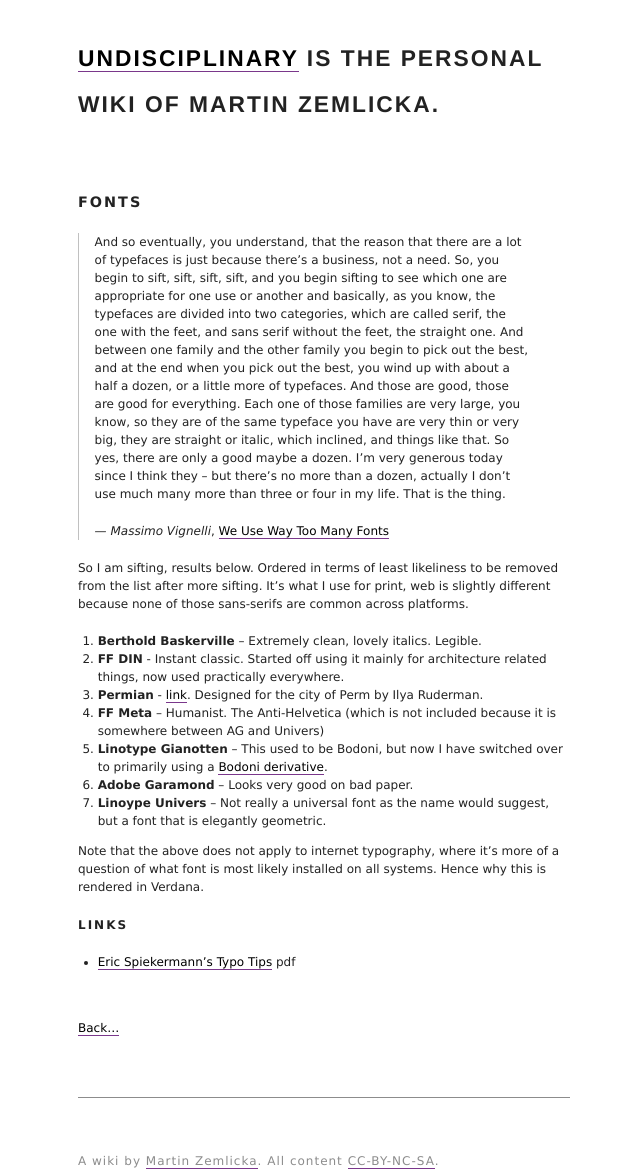
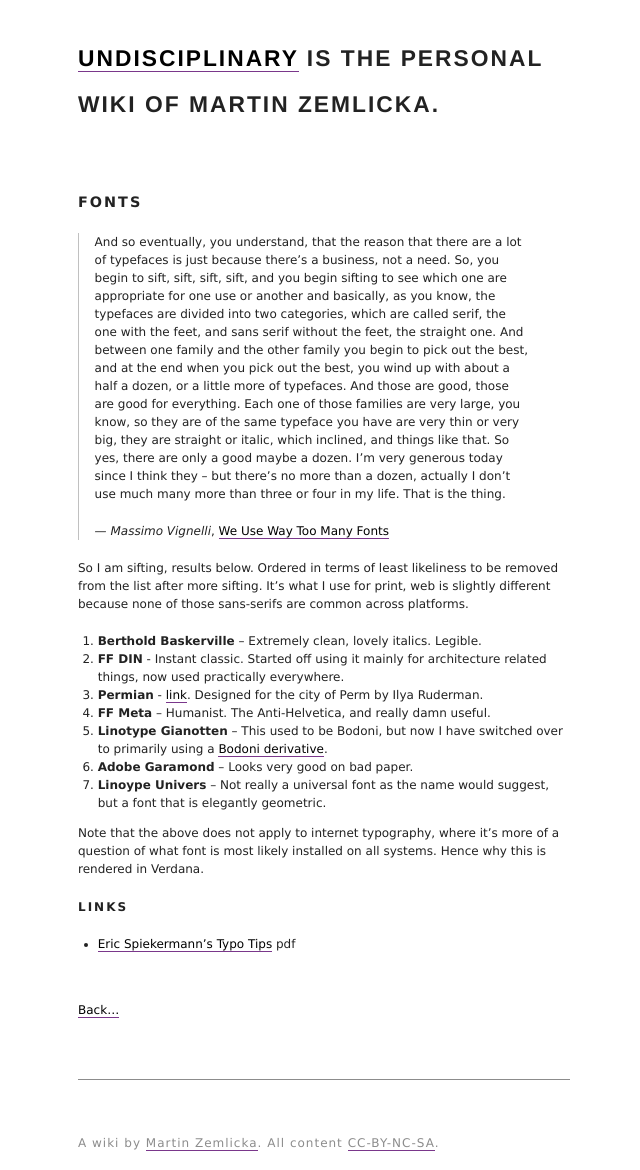
Before and after one commit to zmlka/undisciplinary, a Jekyll site: the page built from fonts.md, in a window 1280 px wide. Shown: the whole page, without its empty margins (316-956 px from the left). Built offline with Jekyll 4.4.1, drawn with Linux system fonts in a browser that asks for light colours.

Commit message:
removed reference to AG, which is no longer on the list

```diff
--- a/fonts.md
+++ b/fonts.md
@@ -33,8 +33,7 @@
    related things, now used practically everywhere.
 2. **Permian** - [link](http://permian.design.ru/). Designed for the city of
    Perm by Ilya Ruderman.
-3. **FF Meta** – Humanist. The Anti-Helvetica (which is not included because it is
-   somewhere between AG and Univers)
+3. **FF Meta** – Humanist. The Anti-Helvetica, and really damn useful.
 1. **Linotype Gianotten** – This used to be Bodoni, but now I have switched
    over to primarily using a [Bodoni derivative](http://www.linotype.com/1046/linotypegianotten-family.html).
 2. **Adobe Garamond** – Looks very good on bad paper.
```
